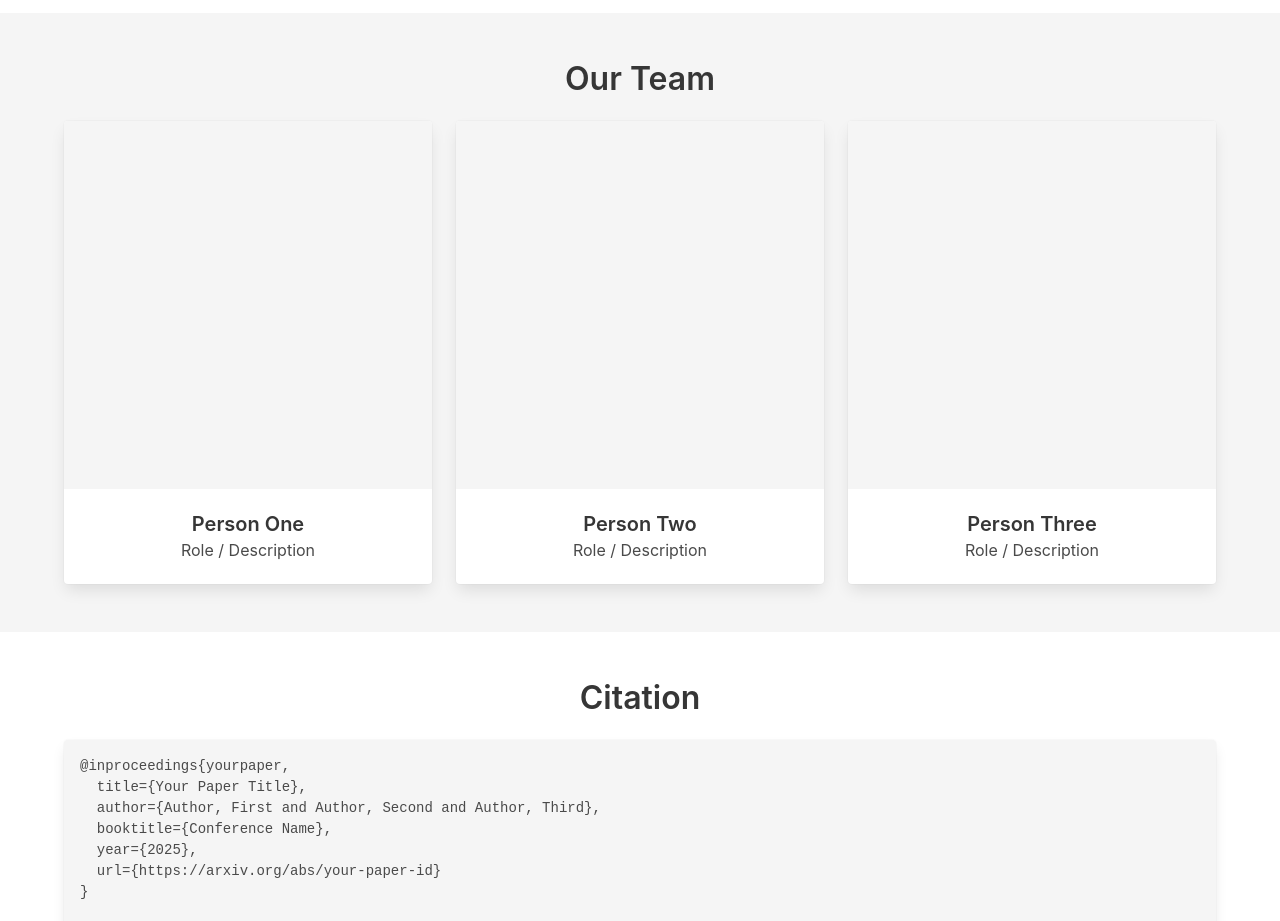
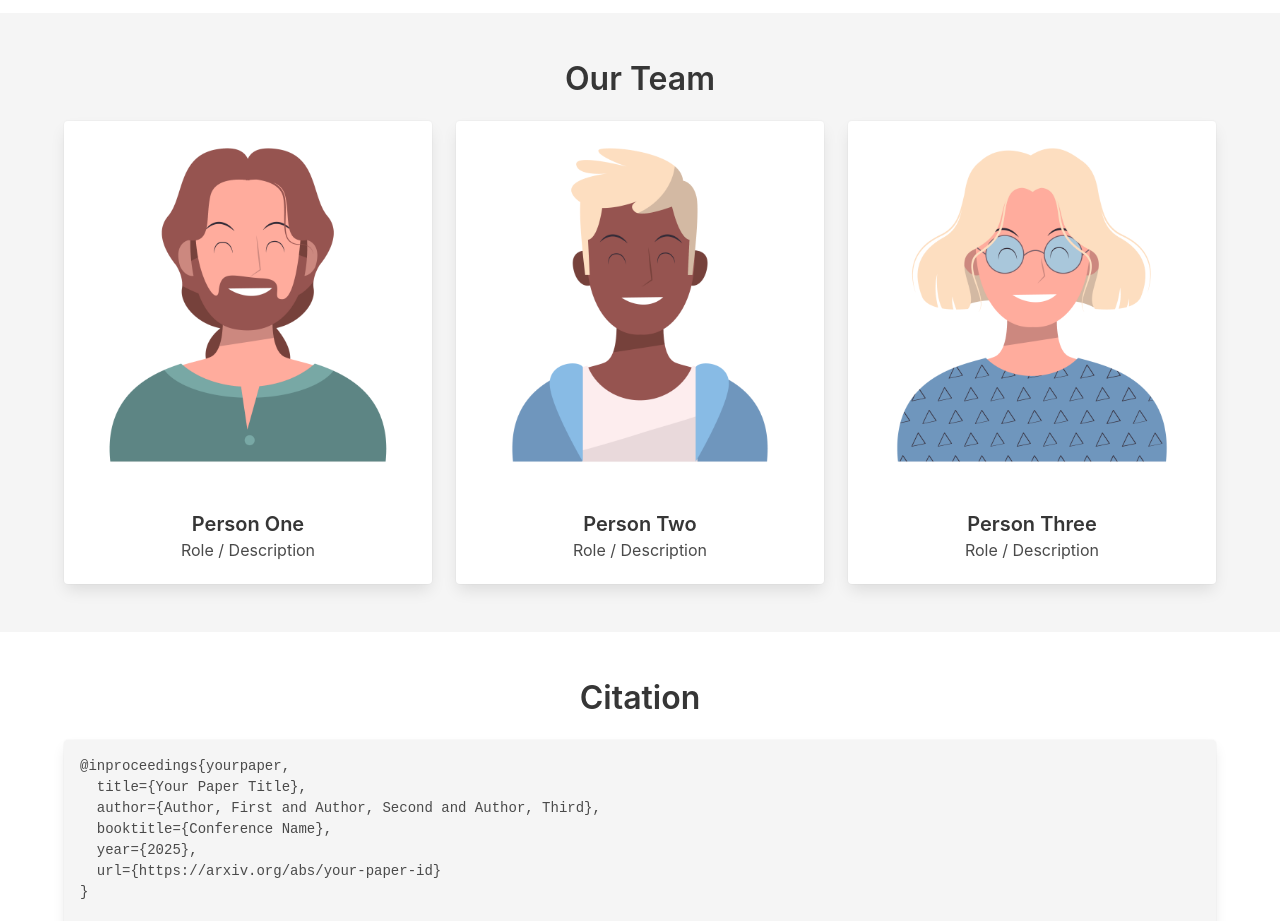
Before and after one commit to kmranrg/academic-project-page-template, a plain HTML site: page index.html in a window 1280 px wide. Shown: the part 3160-4081 px from the top of the page. Drawn offline with nearby package versions, Linux system fonts and the light colour scheme; some icons are missing.

Commit message:
team members pictures fixed

```diff
--- a/index.html
+++ b/index.html
@@ -205,7 +205,7 @@
           <div class="card">
             <div class="card-image">
               <figure class="image is-square">
-                <img src="images/team1.jpg" alt="Team member 1" />
+                <img src="images/team1.png" alt="Team member 1" />
               </figure>
             </div>
             <div class="card-content has-text-centered">
@@ -218,7 +218,7 @@
           <div class="card">
             <div class="card-image">
               <figure class="image is-square">
-                <img src="images/team2.jpg" alt="Team member 2" />
+                <img src="images/team2.png" alt="Team member 2" />
               </figure>
             </div>
             <div class="card-content has-text-centered">
@@ -231,7 +231,7 @@
           <div class="card">
             <div class="card-image">
               <figure class="image is-square">
-                <img src="images/team3.jpg" alt="Team member 3" />
+                <img src="images/team3.png" alt="Team member 3" />
               </figure>
             </div>
             <div class="card-content has-text-centered">
```
Also changed, not shown: images/team1.jpg (deleted), images/team1.png (added), images/team2.jpg (deleted), images/team2.png (added), images/team3.jpg (deleted), images/team3.png (added).
